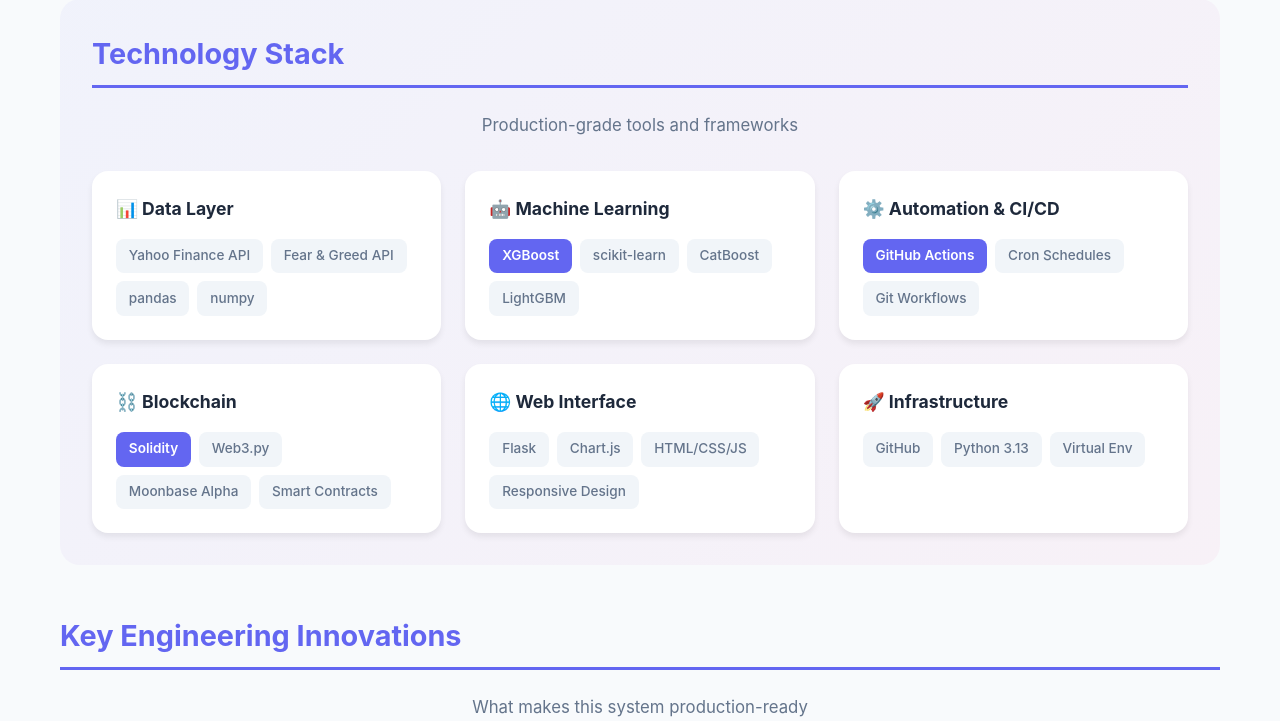
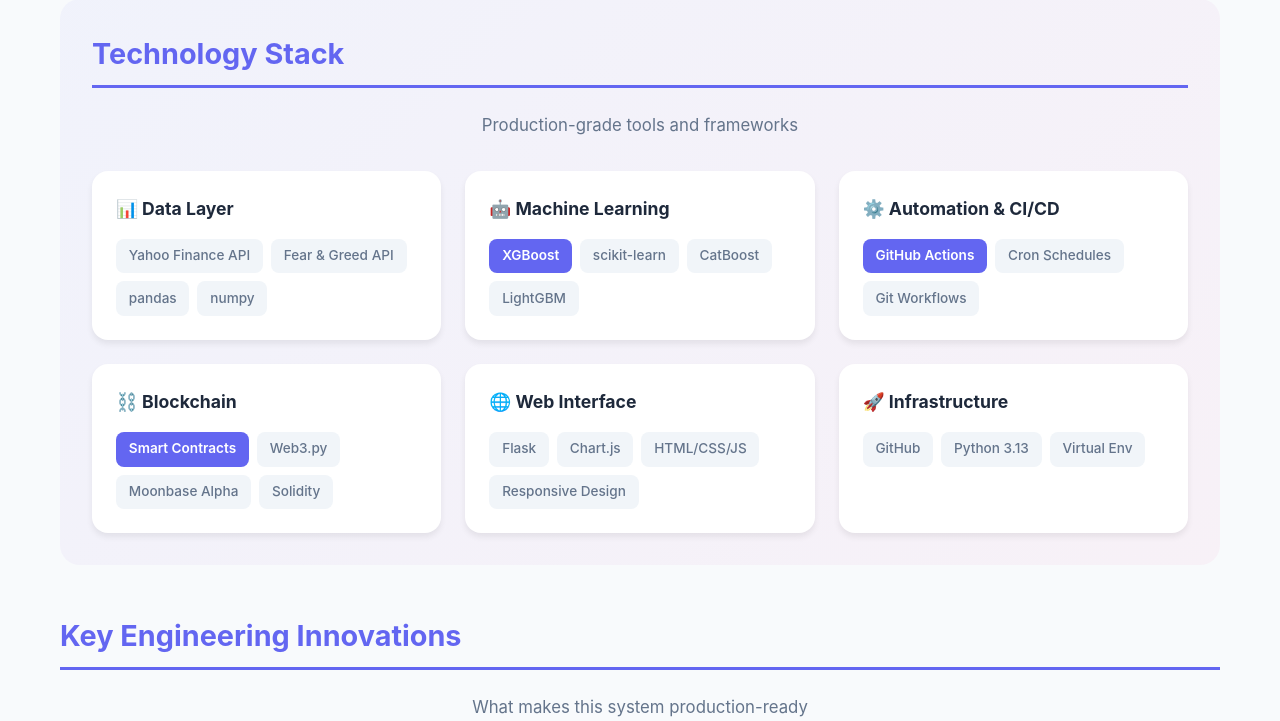
Before and after one commit to ying-jeanne/capstone_msba, a Flask app: page /architecture in a window 1280 px wide. Shown: the part 1463-2184 px from the top of the page. Run offline with Flask 3, Linux system fonts and the light colour scheme.

Commit message:
update the smart contract highlight

```diff
--- a/webapp/templates/architecture.html
+++ b/webapp/templates/architecture.html
@@ -158,10 +158,10 @@
         <div class="tech-category">
             <h3>⛓️ Blockchain</h3>
             <div class="tech-badges">
-                <span class="tech-badge highlight">Solidity</span>
+                <span class="tech-badge highlight">Smart Contracts</span>
                 <span class="tech-badge">Web3.py</span>
                 <span class="tech-badge">Moonbase Alpha</span>
-                <span class="tech-badge">Smart Contracts</span>
+                <span class="tech-badge">Solidity</span>
             </div>
         </div>
 
```
